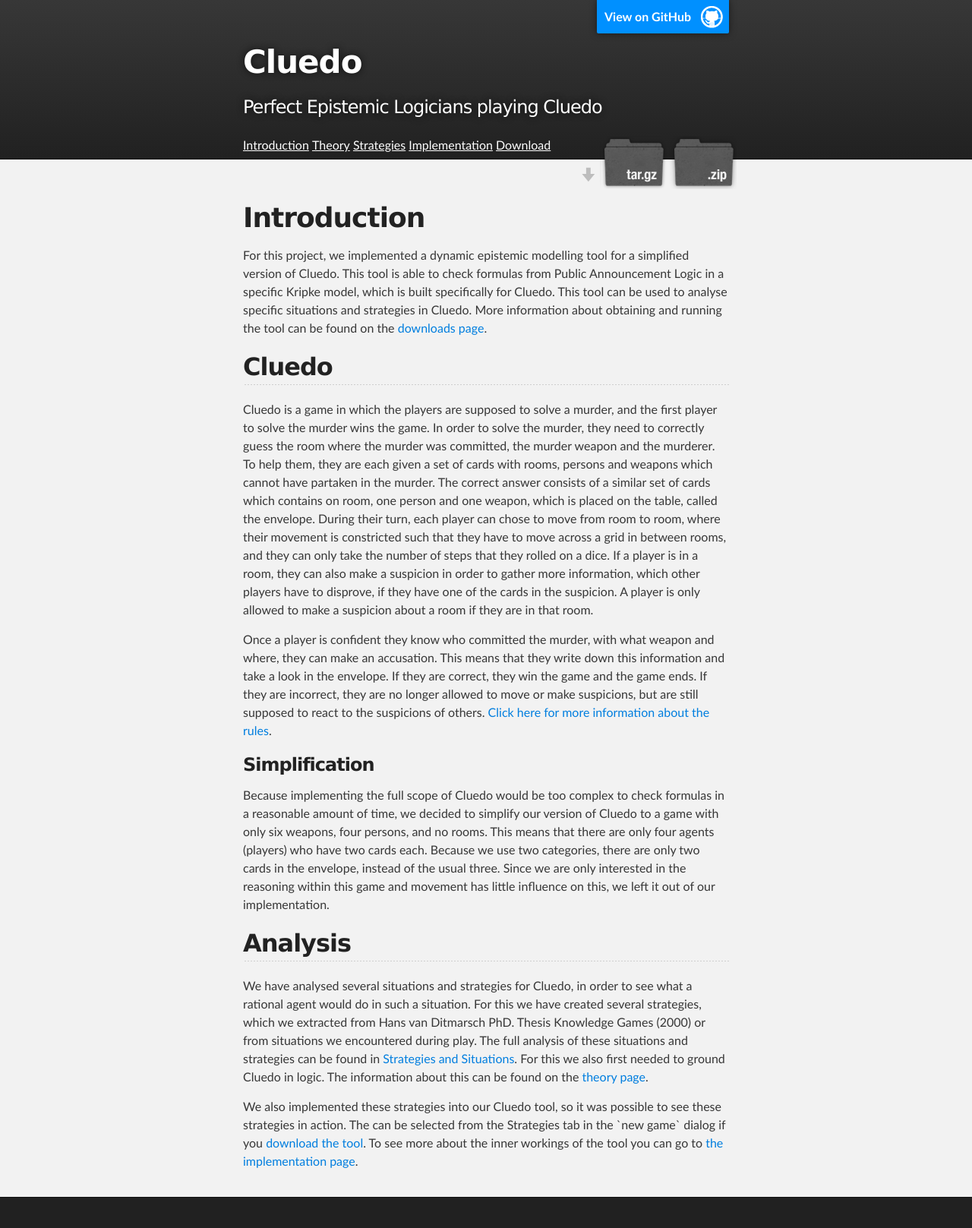
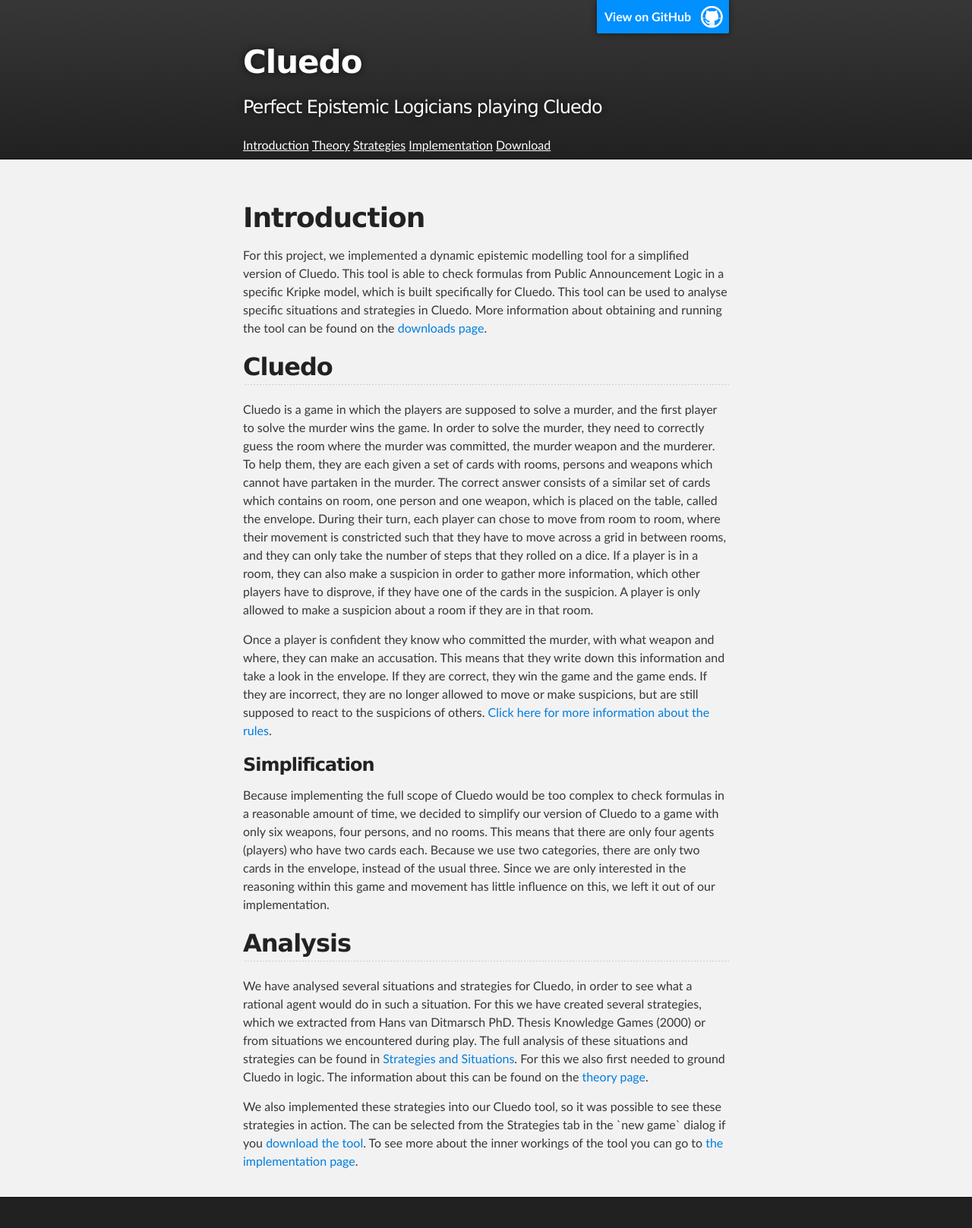
Before and after one commit to rmellema/Cluedo, a Jekyll site: the page built from index.html, in a window 1280 px wide. Shown: the whole page at 76% size. Built offline with Jekyll 4.4.1, drawn with Linux system fonts in a browser that asks for light colours.

Commit message:
Removed the download zip and download tar buttons

```diff
--- a/_layouts/default.html
+++ b/_layouts/default.html
@@ -30,10 +30,6 @@
             </ul>
           </nav>
 
-            <section id="downloads">
-              <a class="zip_download_link" href="https://github.com/rmellema/Cluedo/zipball/master">Download this project as a .zip file</a>
-              <a class="tar_download_link" href="https://github.com/rmellema/Cluedo/tarball/master">Download this project as a tar.gz file</a>
-            </section>
         </header>
     </div>
 
```
